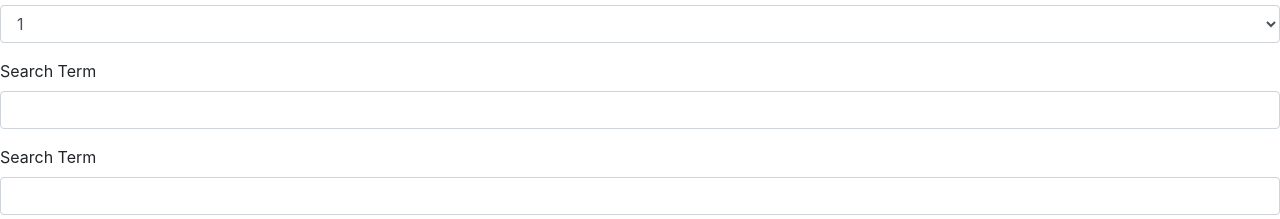
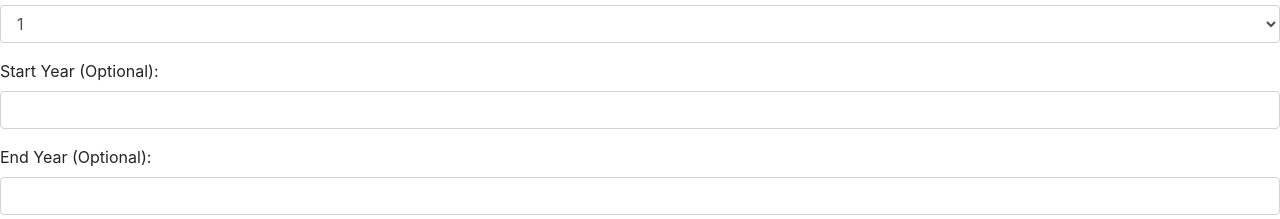
Before and after one commit to Jaron94swe/nyt-resource, a plain HTML site: page html/index.html in a window 1280 px wide. Shown: the part 348-567 px from the top of the page. Drawn offline with nearby package versions, Linux system fonts and the light colour scheme.

Commit message:
changes id's for thext boxes and text for text boxes.

```diff
--- a/html/index.html
+++ b/html/index.html
@@ -36,12 +36,12 @@
                   </select>
         </div>
         <div class="form-group">
-            <label for="exampleFormControlInput1">Search Term</label>
-            <input type="search Term" class="form-control" id="exampleFormControlInput1" placeholder="">
+            <label for="exampleFormControlInput1">Start Year (Optional):</label>
+            <input type="search Term" class="form-control" id="startYear" placeholder="">
         </div>
         <div class="form-group">
-            <label for="exampleFormControlInput1">Search Term</label>
-            <input type="search Term" class="form-control" id="exampleFormControlInput1" placeholder="">
+            <label for="exampleFormControlInput1">End Year (Optional):</label>
+            <input type="search Term" class="form-control" id="endYear" placeholder="">
         </div>
     </form>
     <button>submit</button>
```
